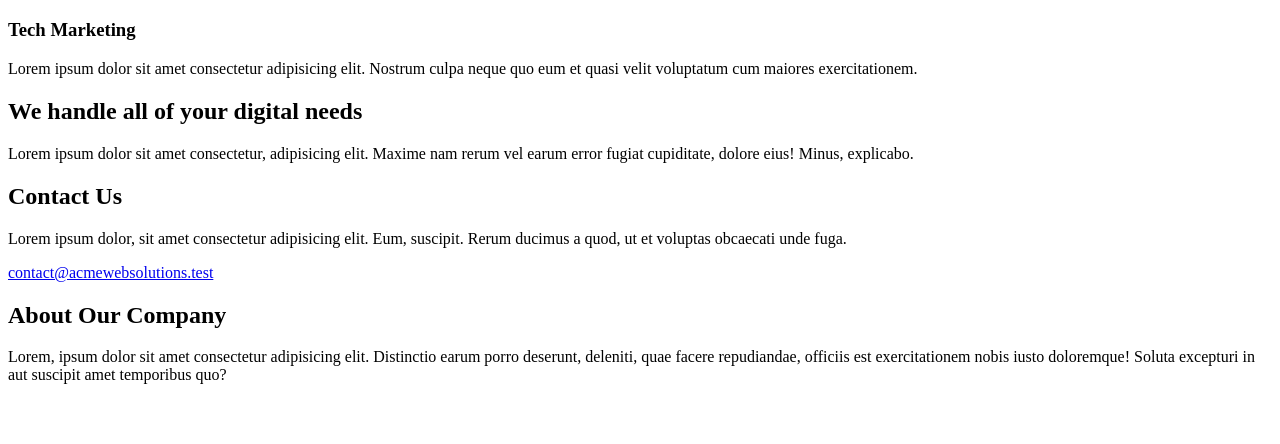
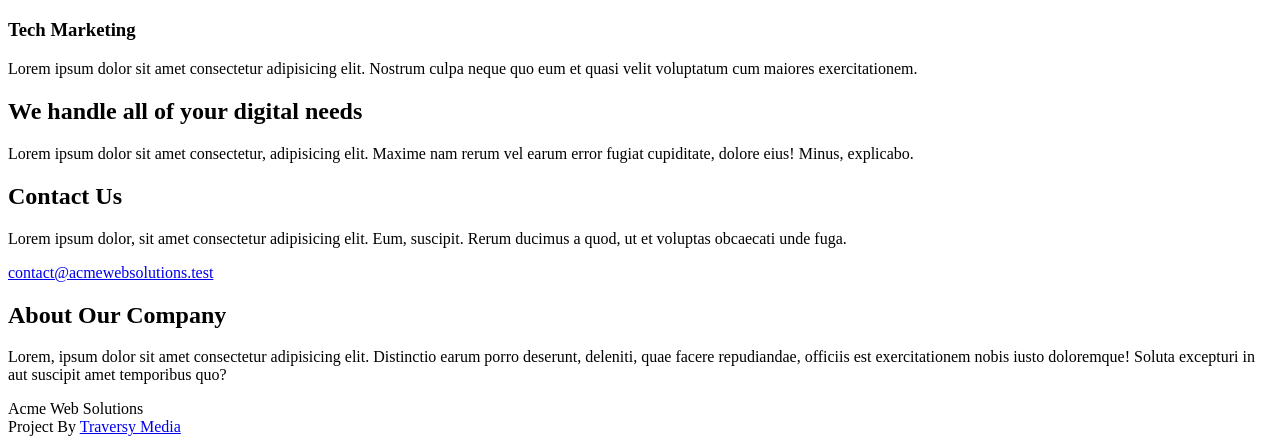
Before and after one commit to kiz0r/css-homework1, a plain HTML site: page index.html in a window 1280 px wide. Shown: the part 1349-1793 px from the top of the page. Before the commit the page ends 1749 px from the top, so only its background shows below. Drawn offline with Linux system fonts and the light colour scheme.

Commit message:
add footer

```diff
--- a/index.html
+++ b/index.html
@@ -98,5 +98,12 @@
         </div>
       </section>
     </main>
+    <footer>
+      <div class="leftBox">Acme Web Solutions</div>
+      <div class="rightBox">
+        Project By
+        <a href="https://traversymedia.com/" target="_blank">Traversy Media</a>
+      </div>
+    </footer>
   </body>
 </html>
```
